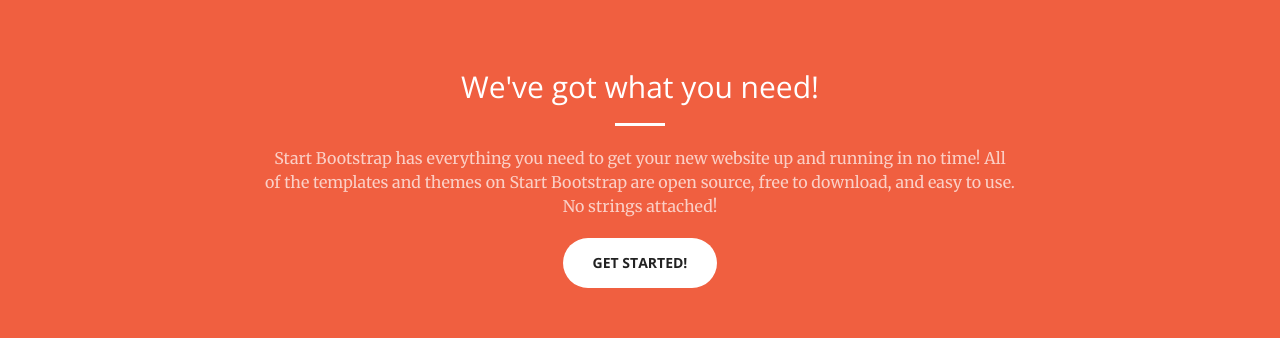
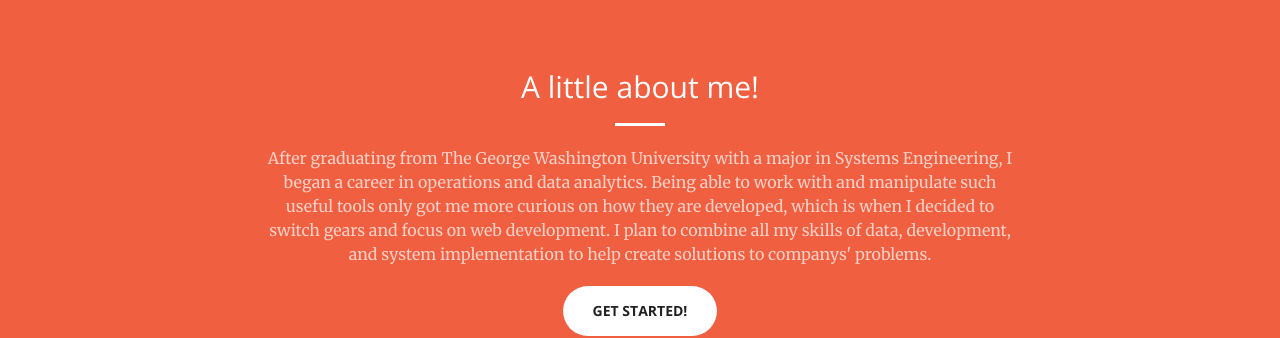
Before and after one commit to armaultasch/armaultasch.github.io, a website: page index.html in a window 1280 px wide. Shown: the part 830-1168 px from the top of the page. Drawn offline with nearby package versions, Linux system fonts and the light colour scheme.

Commit message:
what you need

```diff
--- a/index.html
+++ b/index.html
@@ -85,9 +85,9 @@
         <div class="container">
             <div class="row">
                 <div class="col-lg-8 col-lg-offset-2 text-center">
-                    <h2 class="section-heading">We've got what you need!</h2>
+                    <h2 class="section-heading">A little about me!</h2>
                     <hr class="light">
-                    <p class="text-faded">Start Bootstrap has everything you need to get your new website up and running in no time! All of the templates and themes on Start Bootstrap are open source, free to download, and easy to use. No strings attached!</p>
+                    <p class="text-faded">After graduating from The George Washington University with a major in Systems Engineering, I began a career in operations and data analytics.  Being able to work with and manipulate such useful tools only got me more curious on how they are developed, which is when I decided to switch gears and focus on web development.  I plan to combine all my skills of data, development, and system implementation to help create solutions to companys' problems.  </p>
                     <a href="#services" class="page-scroll btn btn-default btn-xl sr-button">Get Started!</a>
                 </div>
             </div>
```
